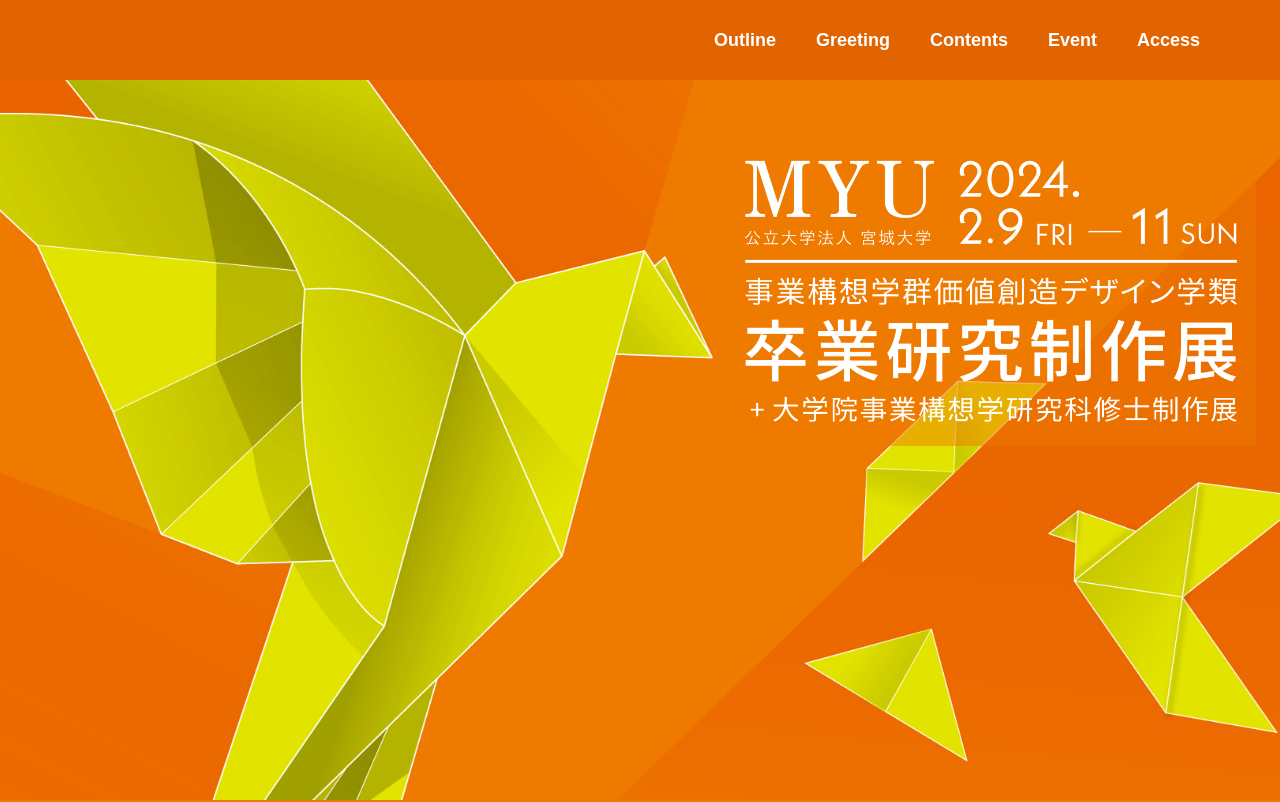
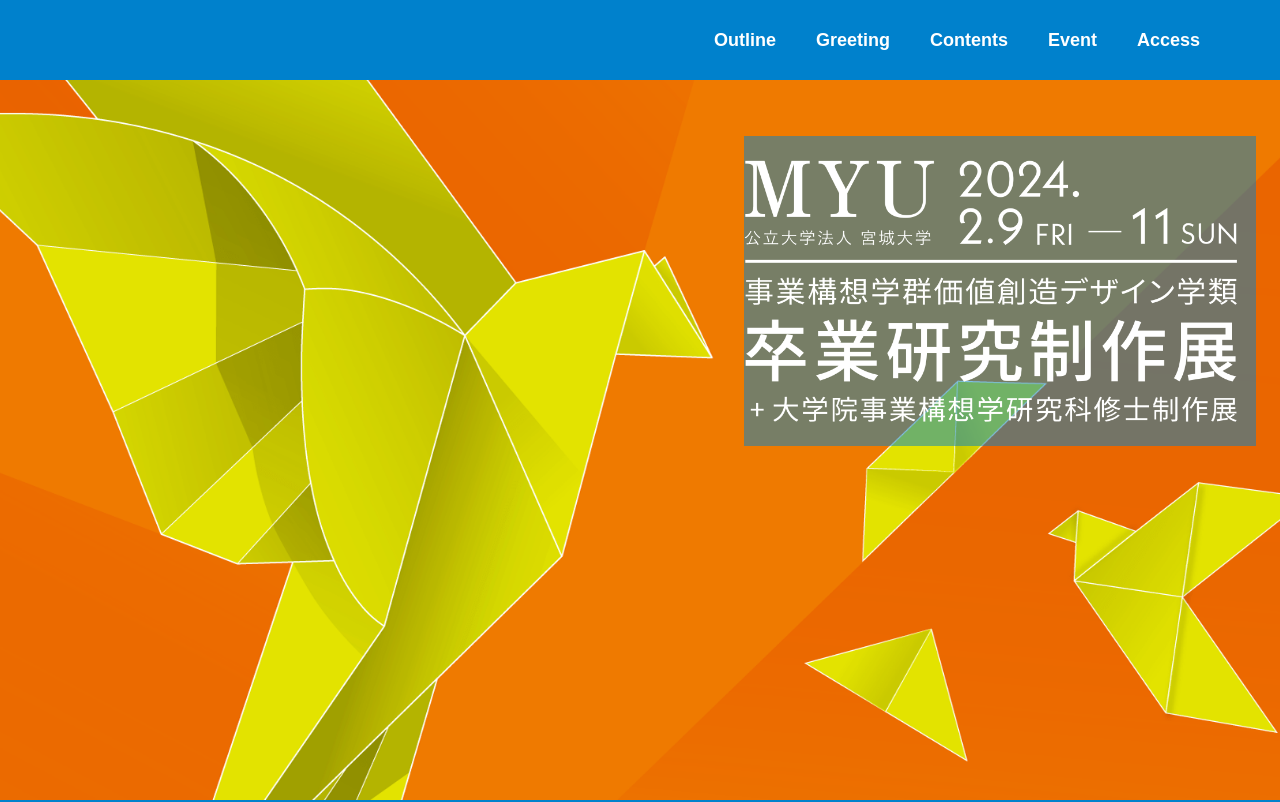
Before and after one commit to uk-030/myu-sotsuten2024, a SvelteKit app: page / in a window 1280 px wide. Shown: the top 802 px of the page. Built offline with nearby package versions, Linux system fonts and the light colour scheme.

Commit message:
Update tailwind.config.js
colorsを今年のレイアウト用に変更

```diff
--- a/tailwind.config.js
+++ b/tailwind.config.js
@@ -11,10 +11,10 @@
       height: { svh: "100svh" },
       minHeight: { svh: "100svh" },
       colors: {
-        "primary-100": "#FFF5EA",
-        "primary-400": "#EE7A00",
-        "primary-500": "#E26400",
-        "primary-900": "#664B18",
+        "primary-100": "#DEF2FC",
+        "primary-400": "#0081CC",
+        "primary-500": "#0081CC",
+        "primary-900": "#183A66",
       },
     },
   },
```
